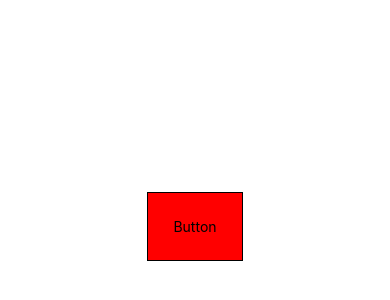
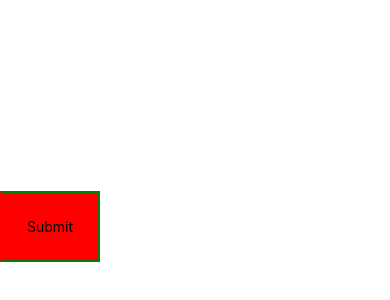
Before and after one commit to haja-kutbudeen/InitApp, a React Native app: screen / in a window 390 px wide. Shown: the part 196-496 px from the top of the page. Built offline with nearby package versions, Linux system fonts and the light colour scheme.

Commit message:
TouchableNativeFeedback

```diff
--- a/App.js
+++ b/App.js
@@ -1,29 +1,29 @@
 import React from 'react'
-import { TouchableOpacity, StyleSheet, View, Text } from 'react-native'
+import { View, TouchableNativeFeedback, Text, StyleSheet } from 'react-native'
 
-const App = () => {
+const Home = (props) => {
    return (
       <View style = {styles.container}>
-         <TouchableOpacity>
+         <TouchableNativeFeedback>
             <Text style = {styles.text}>
-               Button
+               Submit
             </Text>
-         </TouchableOpacity>
+         </TouchableNativeFeedback>
       </View>
    )
 }
-export default App
+export default Home
 
 const styles = StyleSheet.create ({
    container: {
       alignItems: 'center',
-      flex: 1,
       justifyContent: 'center',
+      flex: 1
    },
    text: {
       borderWidth: 1,
       padding: 25,
-      borderColor: 'black',
-      backgroundColor: 'red',
+      borderColor: 'green',
+      backgroundColor: 'red'
    }
 })
```
